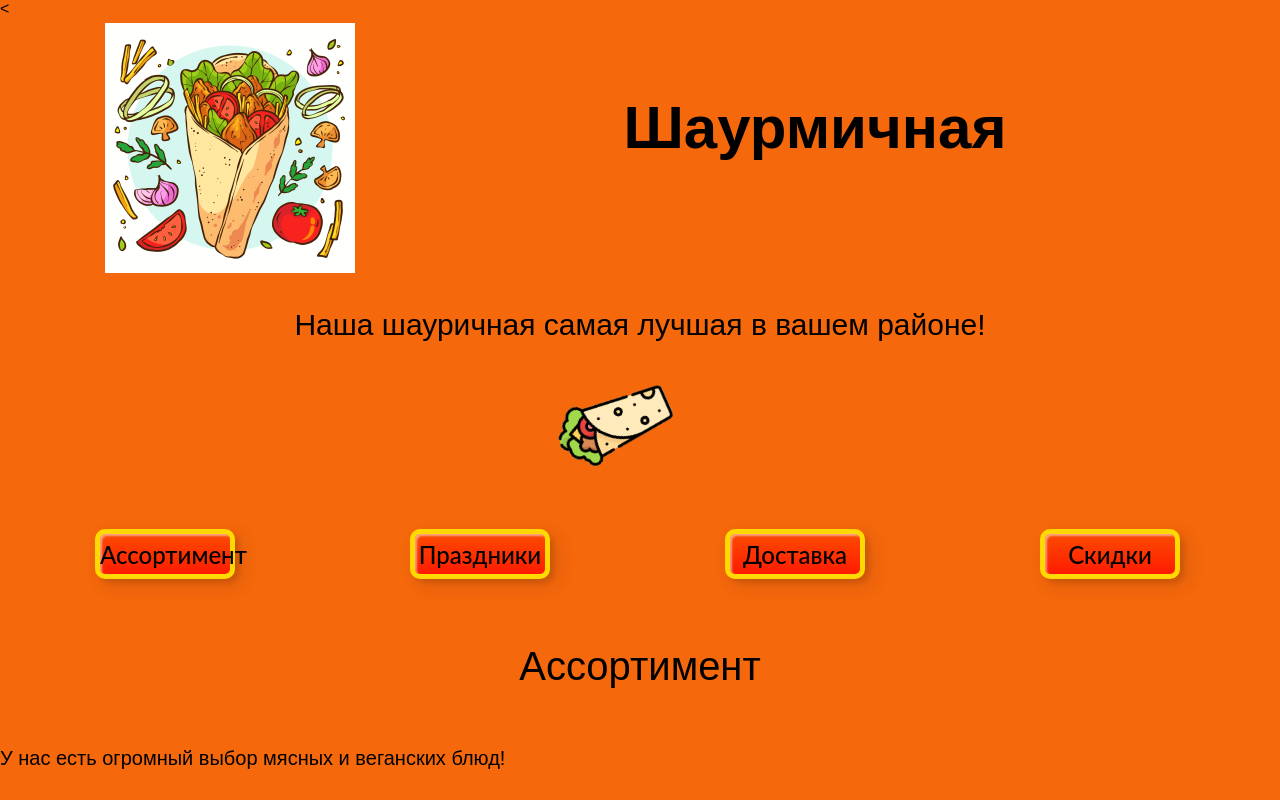
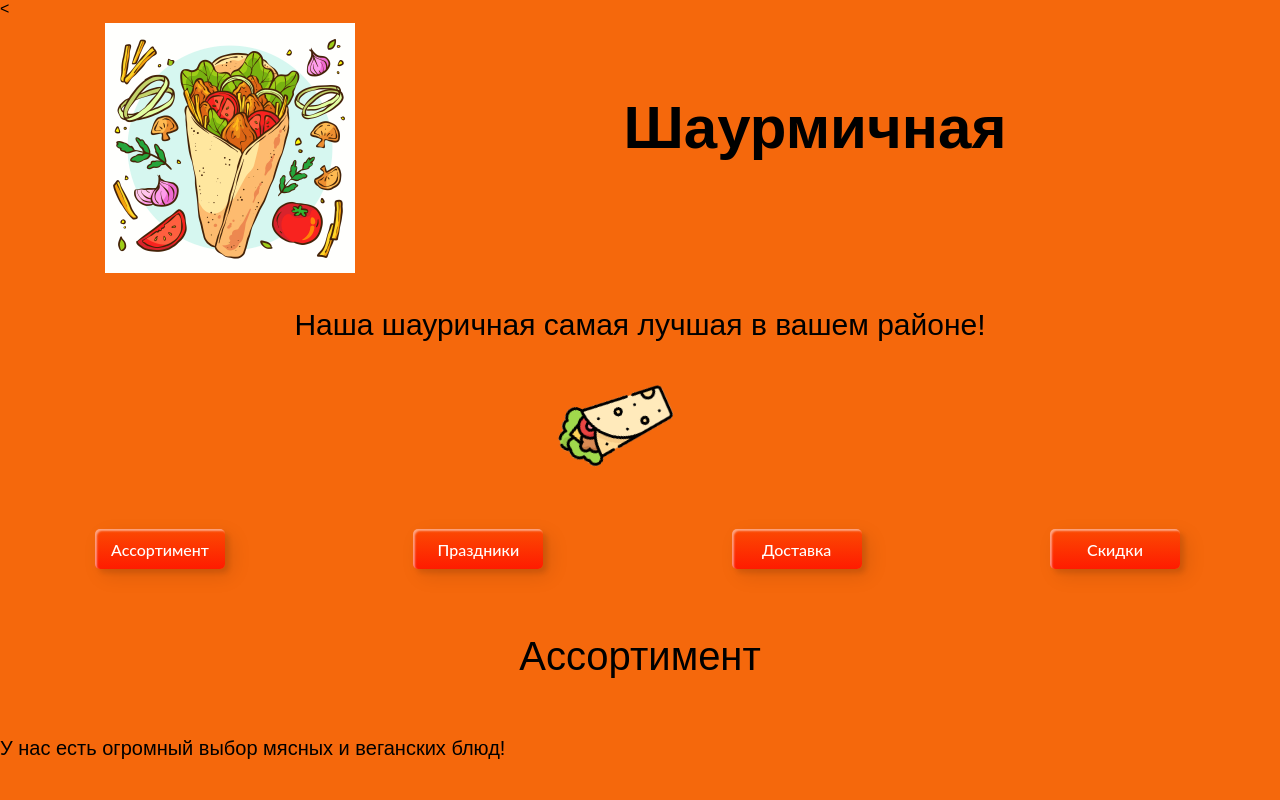
Before and after one commit to Paralelogramirovat/Shaurmuchnaya, a plain HTML site: page index.html in a window 1280 px wide. Shown: the top 800 px of the page. Drawn offline with nearby package versions, Linux system fonts and the light colour scheme.

Commit message:
Update style.css

```diff
--- a/style.css
+++ b/style.css
@@ -81,27 +81,7 @@ body {
 .wheel img {
     width: 100%;
 }
-.nav-item:hover {
-    font-size: 44px;
-    color: rgb(0, 0, 0);
-    text-decoration: none;
-    background-color: rgb(255, 217, 0);
-    border: 5px solid rgb(255, 217, 0);
-    border-radius: 10px;
-    user-select: none;
-    cursor: pointer;
-}
 
-.nav-item {
-    font-size: 24px;
-    color: rgb(0, 0, 0);
-    text-decoration: none;
-    background-color: rgb(255, 217, 0);
-    border: 5px solid rgb(255, 217, 0);
-    border-radius: 10px;
-    user-select: none;
-    cursor: pointer;
-}
 reviews{
     width: 870px;
     float: left;
```
